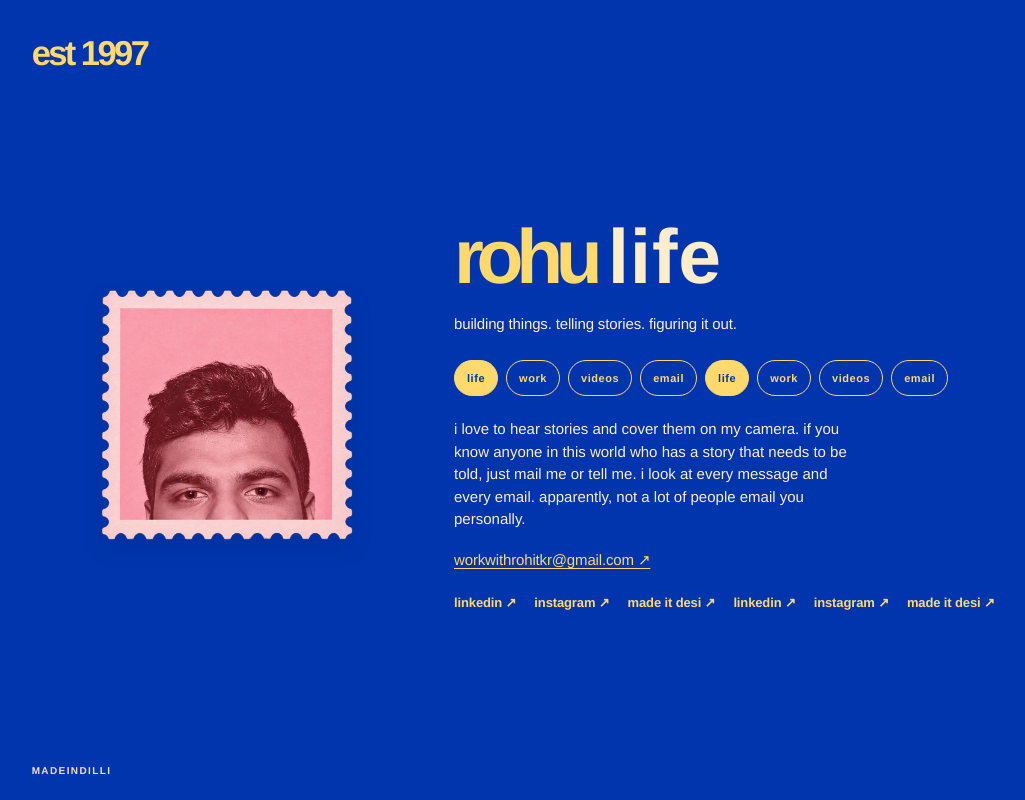
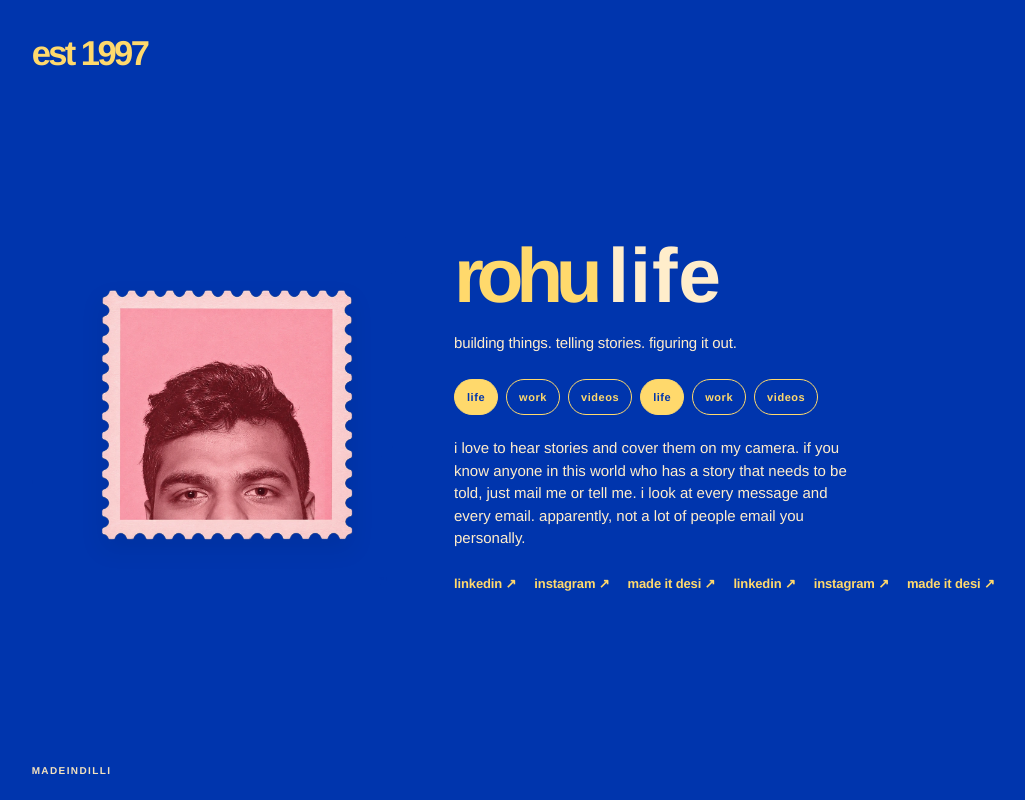
Before and after one commit to rohukrs/rohu-work, a plain HTML site: page index.html in a window 1280 px wide. Shown: the whole page, without its empty margins (17-1042 px from the left). Drawn offline with Linux system fonts and the light colour scheme; files whose address does not match are found by name; a web font is replaced by a local one.

Commit message:
Remove the email section and the email link completely
Co-Authored-By: Claude Haiku 5.5 <noreply@anthropic.com>
Claude-Session: https://claude.ai/code/session_01XSexvg5bikZJWjFifzDcDx

```diff
--- a/content.js
+++ b/content.js
@@ -46,12 +46,6 @@ window.SITE = {
         "films, founder stories, interviews and experiments in moving images. selected work and stories from made it desi.",
       cta: { label: "watch made it desi on instagram ↗", href: "https://www.instagram.com/madeitdesi/" },
     },
-    {
-      label: "email",
-      page: "/",
-      description: "",
-      cta: null,
-    },
   ],
 
   quickLinks: [
--- a/index.html
+++ b/index.html
@@ -32,7 +32,6 @@
       <p class="brand-sub">building things. telling stories. figuring it out.</p>
       <nav class="nav" id="nav" aria-label="choose a section"></nav>
       <div class="section-content" id="sectionContent"></div>
-      <a class="profile-mail" href="mailto:workwithrohitkr@gmail.com">workwithrohitkr@gmail.com ↗</a>
       <div class="quick-links" id="quickLinks" aria-label="find me online"></div>
     </section>
   </main>
--- a/script.js
+++ b/script.js
@@ -87,11 +87,6 @@
     } else if (m.inline === "videos") {
       videosMount.hidden = false;
       panelBody.appendChild(videosMount);
-    } else if (m.label === "email") {
-      panelBody.innerHTML = `
-        <h2 class="panel-title">email</h2>
-        <p class="panel-text">send me an email if you're still figuring out a part of life that i don't know of and think that my perspective would help you.</p>
-        <p class="panel-text">people have stopped writing emails, just send them.</p>`;
     } else if (m.label === "life") {
       panelBody.innerHTML = "";
     } else {
```
